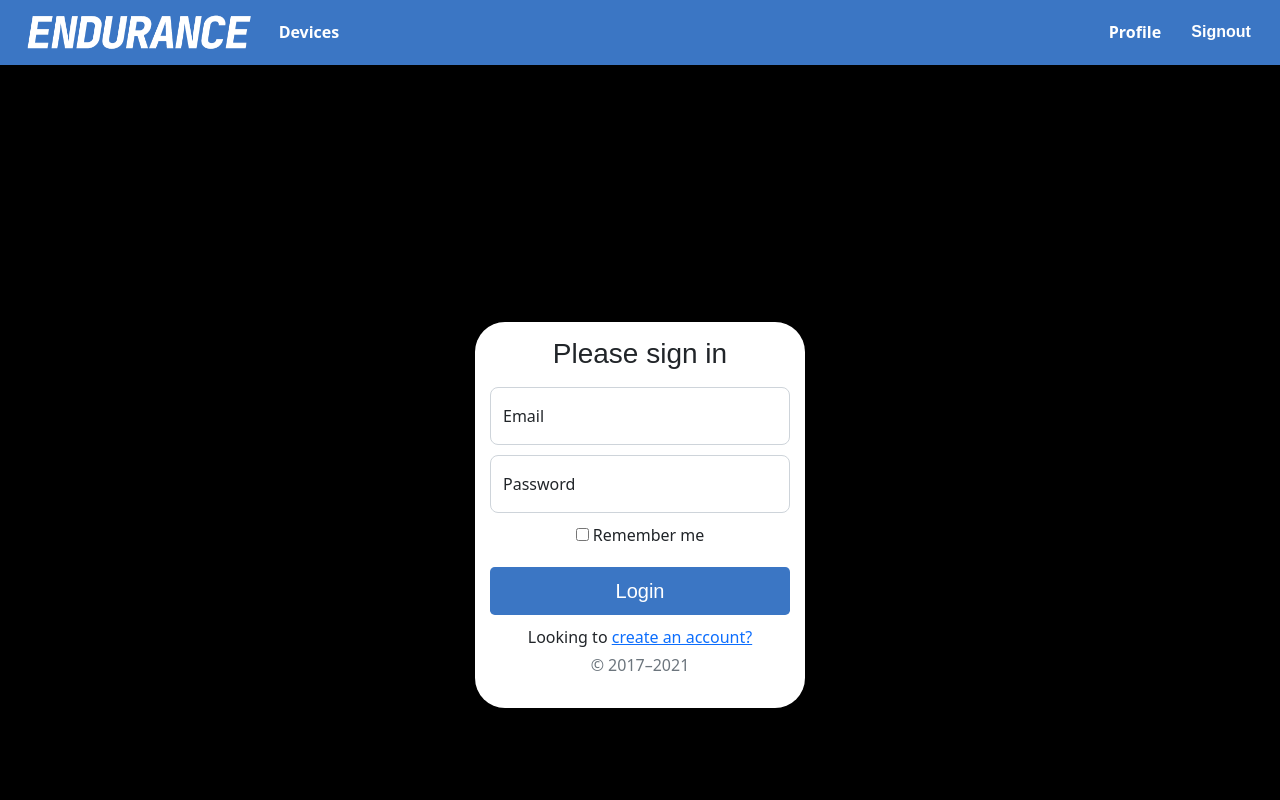
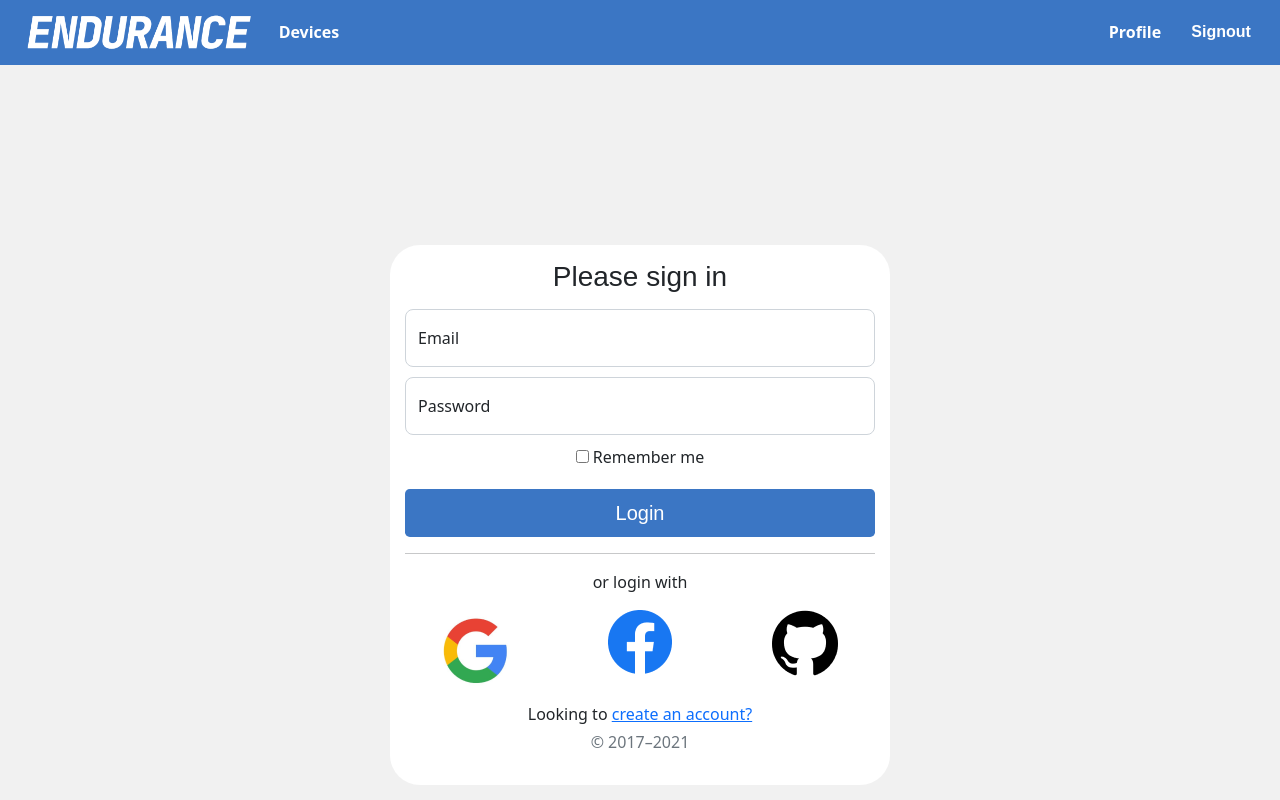
Before and after one commit to jonathonmcclen/endurance-lactate-analyzer-client, a React (Create React App) app: page /login in a window 1280 px wide. Shown: the top 800 px of the page. Built offline with nearby package versions, Linux system fonts and the light colour scheme; no server answers.

Commit message:
added "login with"

```diff
--- a/src/views/Login/Login.js
+++ b/src/views/Login/Login.js
@@ -1,6 +1,11 @@
-import "./styles.css";
 import React, { useState } from "react";
 import { useHistory } from "react-router-dom";
+
+//import icons
+
+import Google from "../../assets/img/Google.png";
+import Github from "../../assets/img/Github.png";
+import Facebook from "../../assets/img/Facebook.png";
 
 function Login({ setUser }) {
   const [username, setUsername] = useState("");
@@ -59,9 +64,29 @@ function Login({ setUser }) {
                 </label>
               </div>
             </div>
-            <button style={{backgroundColor: '#3b76c4', color: 'white'}} className="w-100 btn btn-lg btn-orchid" type="submit">
+            <button
+              style={{ backgroundColor: "#3b76c4", color: "white" }}
+              className="w-100 btn btn-lg btn-orchid"
+              type="submit"
+            >
               Login
             </button>
+            <hr />
+
+            <p>or login with</p>
+
+            <div className="row">
+              <div className="col-4">
+                <img src={Google} />
+              </div>
+              <div className="col-4">
+                <img src={Facebook} />
+              </div>
+              <div className="col-4">
+                <img src={Github} />
+              </div>
+            </div>
+
             <p style={{ margin: "10px 0 0 0 " }}>
               Looking to <a href="/registration">create an account?</a>
             </p>
--- a/src/views/Login/styles.css
+++ /dev/null
@@ -1,44 +0,0 @@
-#formContainer {
-  height: 900px;
-  display: flex;
-  align-items: center;
-  padding-top: 40px;
-  padding-bottom: 40px;
-  background-color: #000;
-  color: "green";
-}
-
-.form-signin {
-  width: 100%;
-  max-width: 330px;
-  padding: 15px;
-  margin: auto;
-}
-
-.form-signin .checkbox {
-  font-weight: 400;
-}
-
-.form-signin .form-floating:focus-within {
-  z-index: 2;
-}
-
-.form-signin input {
-  margin-bottom: -1px;
-  border-bottom-right-radius: 0;
-  border-bottom-left-radius: 0;
-  color: #000;
-}
-
-.form-box{
-  border-radius: 30px;
-  background-color: #fff;
-  width: 500px;
-}
-
-.form-signin input {
-  margin-bottom: 10px;
-  border-top-left-radius: 0;
-  border-top-right-radius: 0;
-  color: #000;
-}
--- a/src/views/Registration/Registration.js
+++ b/src/views/Registration/Registration.js
@@ -6,6 +6,10 @@ import {
 } from "@fortawesome/free-solid-svg-icons";
 import { FontAwesomeIcon } from "@fortawesome/react-fontawesome";
 import "./styles.css";
+
+import Google from "../../assets/img/Google.png";
+import Github from "../../assets/img/Github.png";
+import Facebook from "../../assets/img/Facebook.png";
 
 const USER_REGEX = /^[a-zA-Z][a-zA-Z0-9-_]{3,23}$/;
 const PWD_REGEX = /^(?=.*[a-z])(?=.*[A-Z])(?=.*[0-9])(?=.*[!@#$%]).{8,24}$/;
@@ -219,11 +223,26 @@ const Registration = () => {
               <button
                 className="w-100 btn btn-lg btn-outline"
                 disabled={!validName || !validPwd || !validMatch ? true : false}
-                style={{backgroundColor: '#3b76c4', color: 'white'}}
+                style={{ backgroundColor: "#3b76c4", color: "white" }}
               >
                 Sign Up
               </button>
             </form>
+            <hr />
+
+            <p>or login with</p>
+
+            <div className="row">
+              <div className="col-4">
+                <img src={Google} />
+              </div>
+              <div className="col-4">
+                <img src={Facebook} />
+              </div>
+              <div className="col-4">
+                <img src={Github} />
+              </div>
+            </div>
             <p>
               Already registered? <br />
               <span className="line">
--- a/src/views/Registration/styles.css
+++ b/src/views/Registration/styles.css
@@ -4,13 +4,13 @@
   align-items: center;
   padding-top: 40px;
   padding-bottom: 40px;
-  background-color: #000;
+  background-color: #F1F1F1;
   color: "green";
 }
 
 .form-signin {
   width: 100%;
-  max-width: 330px;
+  max-width: 500px;
   padding: 15px;
   margin: auto;
 }
```
